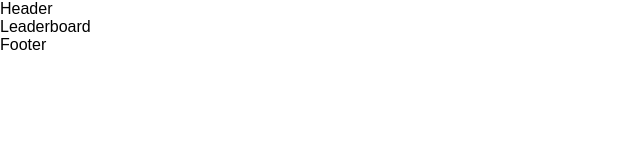
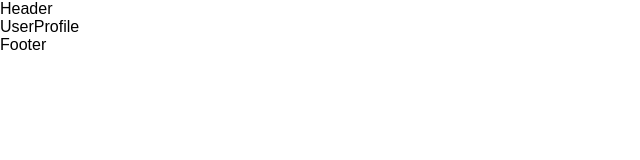
Before and after one commit to hel-sidoruk/rs-clone, a React (Vite) app: page /users/leaderbord in a window 1280 px wide. Shown: the top 160 px of the page, without its empty margins (0-640 px from the left). Built offline with nearby package versions, Linux system fonts and the light colour scheme.

Commit message:
fix: fix letter

```diff
--- a/src/router/AppRouter.tsx
+++ b/src/router/AppRouter.tsx
@@ -12,7 +12,7 @@ export default function AppRouter() {
       <Route path="/kata/:id" element={<Kata />} />
       <Route path="/kata/:id/train" element={<KataTrain />} />
       <Route path="/users/:id" element={<UserProfile />} />
-      <Route path="/users/leaderbord" element={<Leaderboard />} />
+      <Route path="/users/leaderboard" element={<Leaderboard />} />
     </Routes>
   );
 }
```
